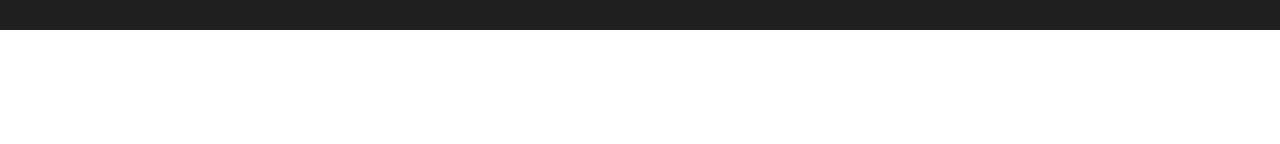
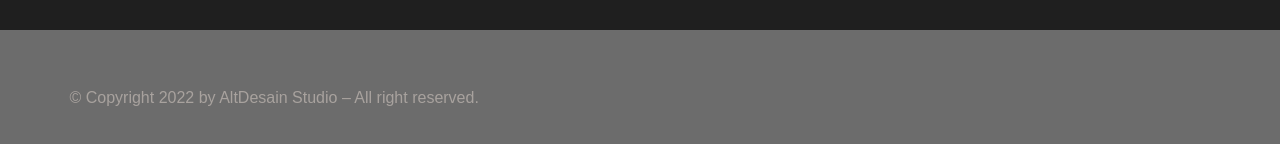
Before and after one commit to mustakin04/Petroil-Website, a React app in the folder my-petroil/: page / in a window 1280 px wide. Shown: the part 5538-5682 px from the top of the page. Before the commit the page ends 5568 px from the top, so only its background shows below. Built offline with nearby package versions, Linux system fonts and the light colour scheme; the HTML template or start-up script is replaced by a standard one.

Commit message:
last part

```diff
--- a/my-petroil/src/App.jsx
+++ b/my-petroil/src/App.jsx
@@ -14,6 +14,7 @@ import Petromax from './Components/Petromax/Petromax';
 import Loren from './Components/Lorem/Loren';
 import Map from './Components/Map/Map';
 import Footer from './Components/Footer/Footer';
+import Last from './Components/last/last';
 
 function App() {
 
@@ -32,6 +33,7 @@ function App() {
       <Loren/>
       <Map/>
       <Footer></Footer>
+      <Last/>
     </>
   )
 }
--- /dev/null
+++ b/my-petroil/src/Components/Last/Last.jsx
@@ -0,0 +1,16 @@
+import React from 'react'
+import Container from '../Container/Container'
+
+const Last = () => {
+  return (
+    <div className='bg-[#6C6C6C] py-[40px]'>
+        <Container>
+            <div>
+                <p className='font-poppins font-medium text-[16px] text-stone-400'>© Copyright 2022 by AltDesain Studio – All right reserved.</p>
+            </div>
+        </Container>
+    </div>
+  )
+}
+
+export default Last
```
